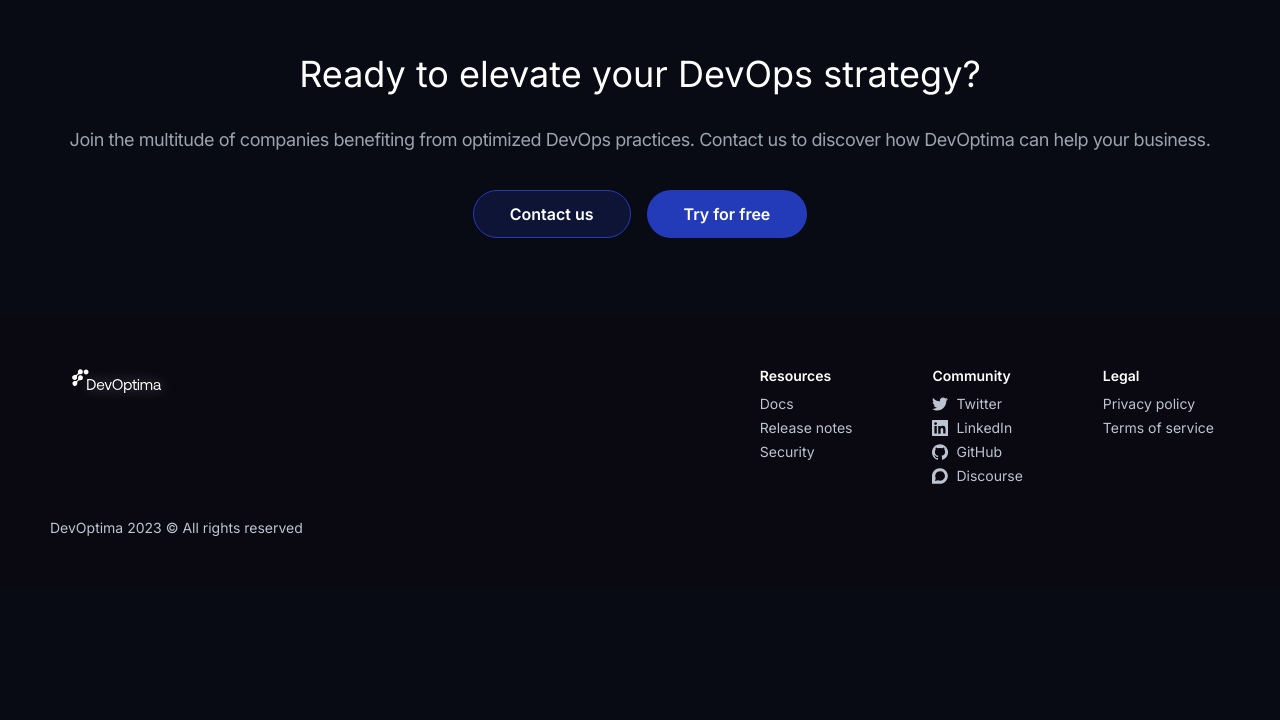
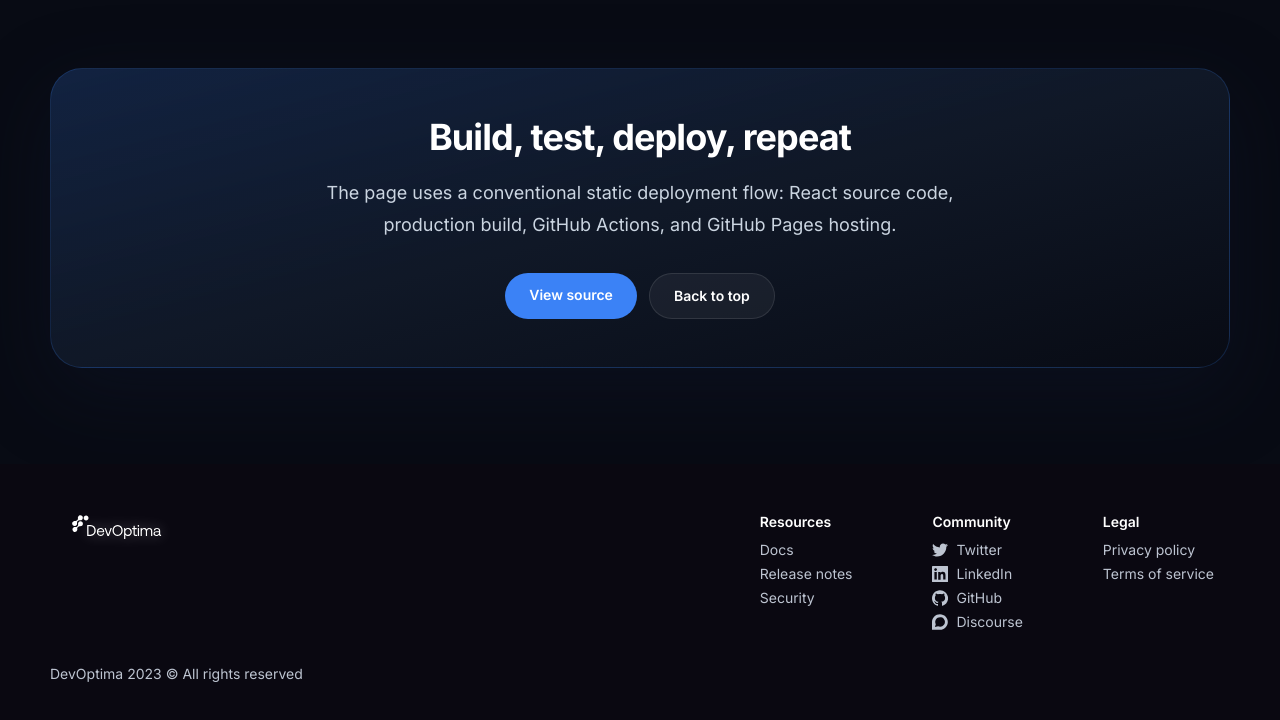
Before and after one commit to itkrivoshei/devoptima-landing, a React (Vite) app: page / in a window 1280 px wide. Shown: the part 2832-3552 px from the top of the page. Before the commit the page ends 3418 px from the top, so only its background shows below. Built offline with nearby package versions, Linux system fonts and the light colour scheme.

Commit message:
Simplify contact call to action

```diff
--- a/src/components/CallToActionSection.tsx
+++ b/src/components/CallToActionSection.tsx
@@ -1,24 +1,31 @@
-import React from 'react';
-
-const CallToActionSection: React.FC = () => {
+const CallToActionSection = () => {
   return (
-    <section className='pt-20 py-20 text-center'>
-      <div className='container mx-auto'>
-        <h2 className='font-title text-4xl leading-tight pb-7 text-white'>
-          Ready to elevate your DevOps strategy?
-        </h2>
-        <p className='text-gray-400 text-lg leading-relaxed font-light tracking-tight pt-0 pb-9'>
-          Join the multitude of companies benefiting from optimized DevOps
-          practices. Contact us to discover how DevOptima can help your
-          business.
-        </p>
-        <div className='flex justify-center space-x-4'>
-          <button className='flex items-center rounded-full leading-4 text-base font-semibold px-9 h-12 bg-[#243BB933] border border-[#243BB9] text-white hover:bg-[#243BB980] hover:border-[#3F57DA]'>
-            Contact us
-          </button>
-          <button className='flex items-center rounded-full leading-4 text-base font-semibold px-9 h-12 bg-[#243BB9] hover:bg-[#3F57DA] border border-transparent text-white'>
-            Try for free
-          </button>
+    <section id='contact' className='section-padding'>
+      <div className='container'>
+        <div className='rounded-[2rem] border border-accent/20 bg-gradient-to-br from-accent/20 via-surface to-background p-8 text-center shadow-soft sm:p-12'>
+          <h2 className='text-3xl font-bold tracking-tight text-white sm:text-4xl'>
+            Build, test, deploy, repeat
+          </h2>
+          <p className='mx-auto mt-5 max-w-2xl text-lg leading-8 text-slate-300'>
+            The page uses a conventional static deployment flow: React source code, production
+            build, GitHub Actions, and GitHub Pages hosting.
+          </p>
+          <div className='mt-8 flex flex-col justify-center gap-3 sm:flex-row'>
+            <a
+              href='https://github.com/itkrivoshei/devoptima-landing'
+              target='_blank'
+              rel='noreferrer'
+              className='inline-flex justify-center rounded-full bg-accent px-6 py-3 text-sm font-semibold text-white transition hover:bg-accent-strong'
+            >
+              View source
+            </a>
+            <a
+              href='#home'
+              className='inline-flex justify-center rounded-full border border-white/10 bg-white/5 px-6 py-3 text-sm font-semibold text-white transition hover:bg-white/10'
+            >
+              Back to top
+            </a>
+          </div>
         </div>
       </div>
     </section>
```
